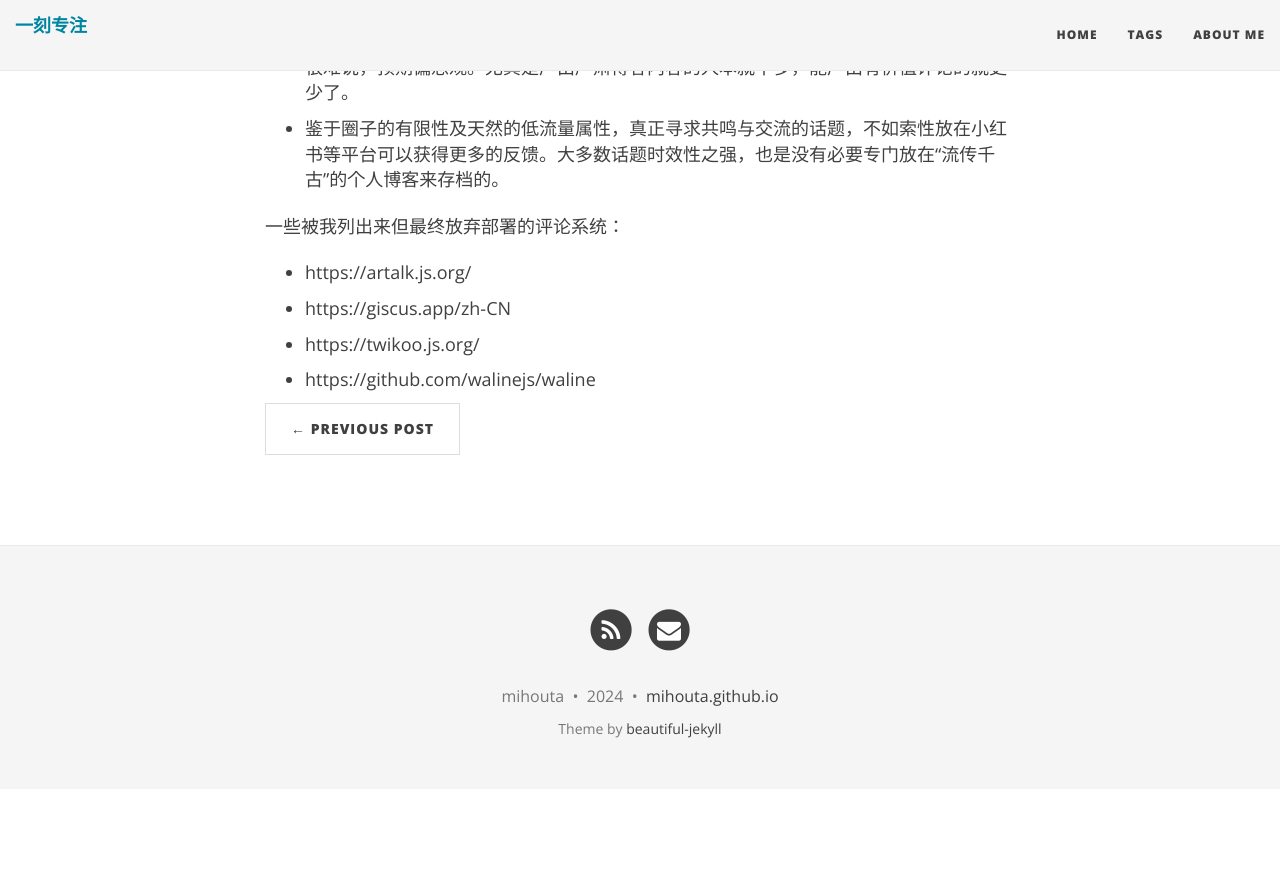
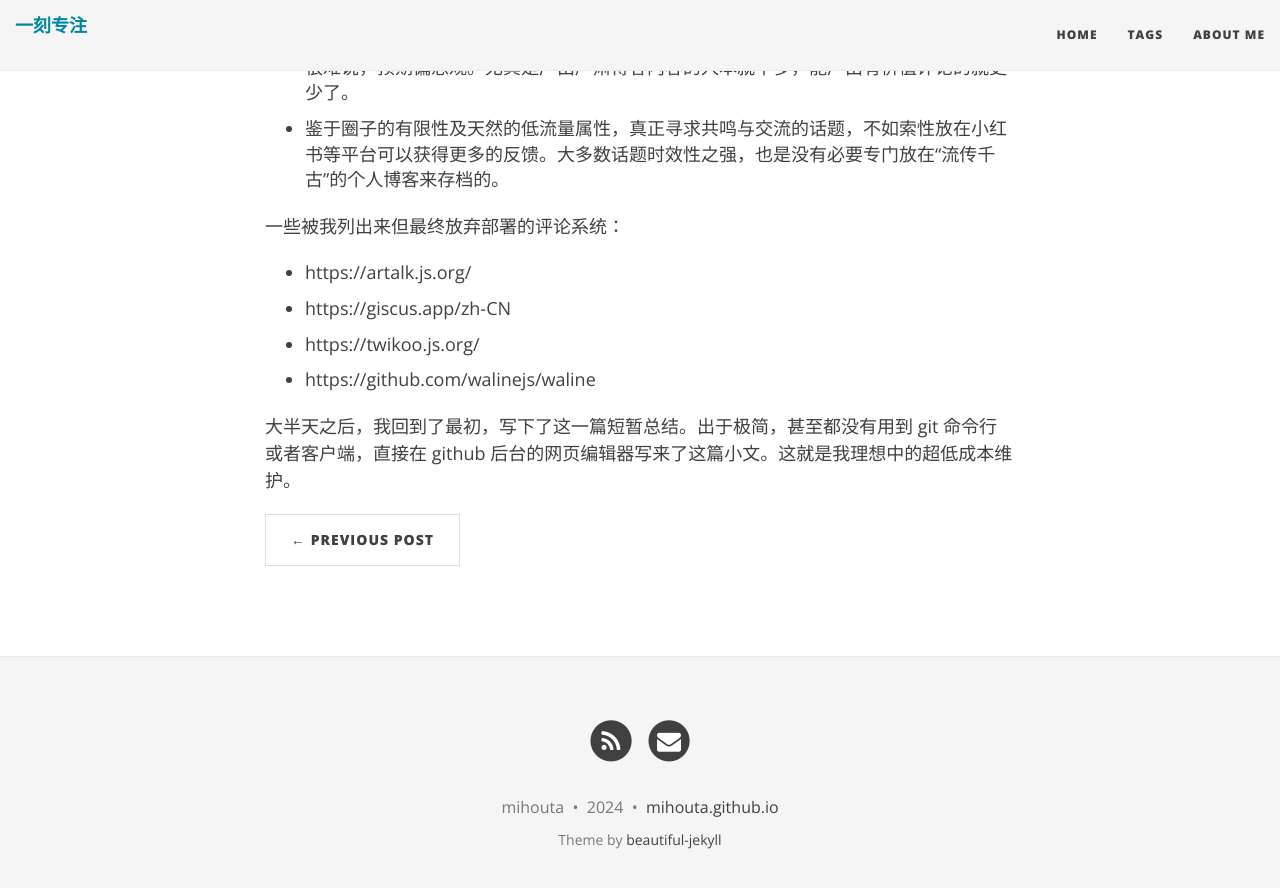
Before and after one commit to mihouta/mihouta.github.io, a Jekyll site: the page built from _posts/2024-09-01-comment-or-not.md, in a window 1280 px wide and 900 px high, scrolled down 619 px. Shown: the top 888 px of the window. Built offline with Jekyll 4.4.1, drawn with Linux system fonts in a browser that asks for light colours; nearby versions of some CDN libraries; before the commit the page ends 1408 px from its top, so only the background shows below that.

Commit message:
Update 2024-09-01-comment-or-not.md

```diff
--- a/_posts/2024-09-01-comment-or-not.md
+++ b/_posts/2024-09-01-comment-or-not.md
@@ -18,3 +18,5 @@ title: 重燃折腾博客的热情及热情之火的熄灭
 - https://giscus.app/zh-CN
 - https://twikoo.js.org/
 - https://github.com/walinejs/waline
+
+大半天之后，我回到了最初，写下了这一篇短暂总结。出于极简，甚至都没有用到 git 命令行或者客户端，直接在 github 后台的网页编辑器写来了这篇小文。这就是我理想中的超低成本维护。
```
